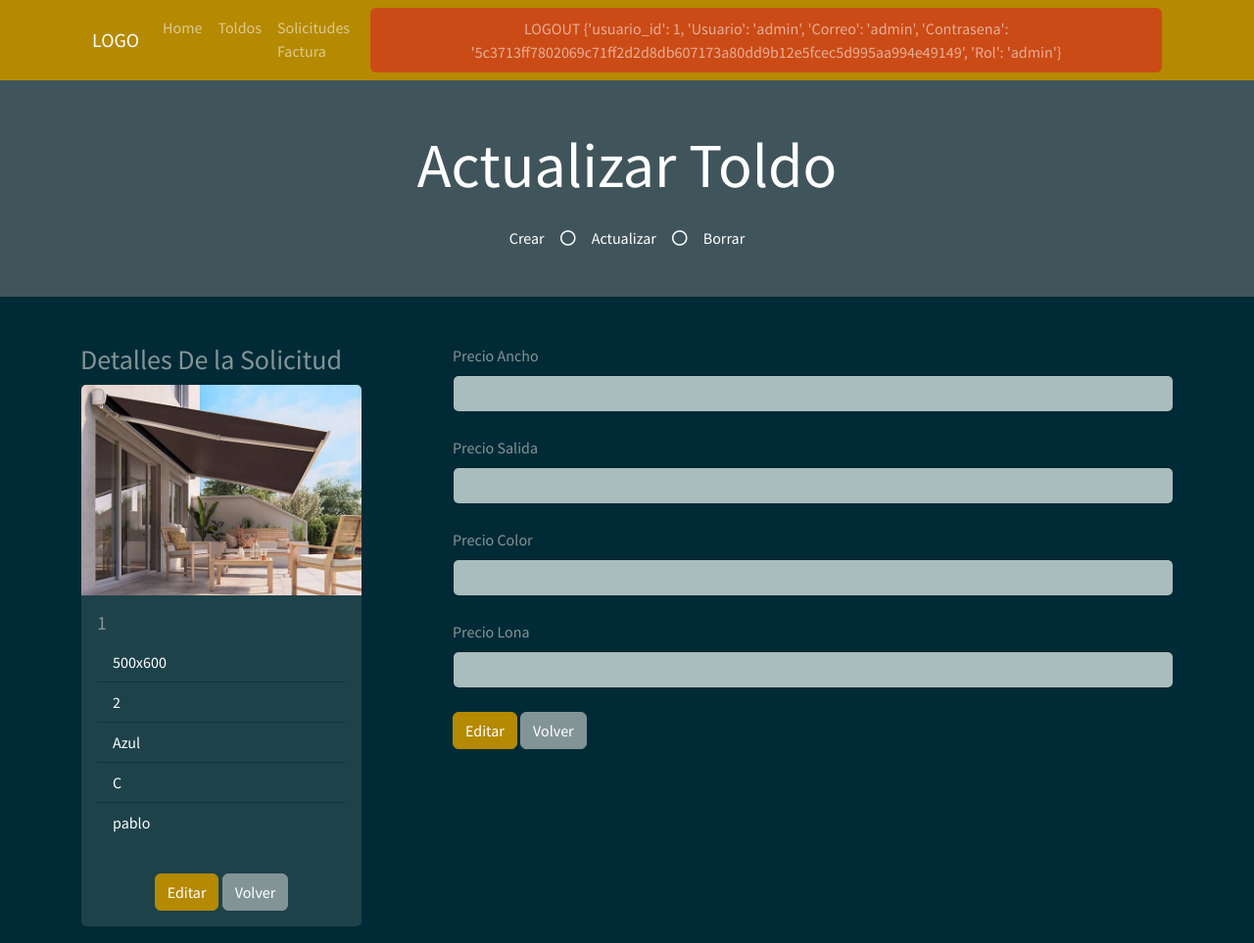
After one commit to pmolina4/MolinaWebDesign, a Flask app: page /create_factura/1 in a window 1280 px wide, after a click on "Editar". The commit adds this page. Shown: the whole page at 98% size. Run offline with Flask 3, Linux system fonts and the light colour scheme; a user stored in the database is signed in; some libraries are stand-ins or nearby versions.

Commit message:
factura1.0
factura

```diff
--- a/MolinaWebDesign/myapp/models.py
+++ b/MolinaWebDesign/myapp/models.py
@@ -3,6 +3,9 @@ from typing import Callable  # para agregar anotaciones a las clases
 from flask_sqlalchemy import SQLAlchemy
 
 from sqlalchemy import Sequence
+import pdfkit
+import jinja2
+from datetime import datetime
 
 
 def init_db(app) -> dict[str, Callable]:
@@ -129,6 +132,10 @@ def init_db(app) -> dict[str, Callable]:
         solicitudes = PresupuestoToldo.query.all()
         return [solicitud for solicitud in solicitudes]
 
+    def read_solicitud(PresupuestoToldo_id: int) -> PresupuestoToldo:
+        return PresupuestoToldo.query.get(PresupuestoToldo_id)
+
+
 
 
 
@@ -148,6 +155,7 @@ def init_db(app) -> dict[str, Callable]:
         "find_login" : find_login,
         "find_admin" : find_admin,
         "create_presupuestoT" : create_presupuestoT,
-        "list_solicitudes" : list_solicitudes
+        "list_solicitudes" : list_solicitudes,
+        "read_solicitud" : read_solicitud
 
     }
--- /dev/null
+++ b/MolinaWebDesign/myapp/templates/create_factura.html
@@ -0,0 +1,104 @@
+<!DOCTYPE html>
+<html>
+
+<head>
+    <meta charset="utf-8">
+    <meta http-equiv="X-UA-Compatible" content="IE=edge">
+    <title>MolinaWebDesign</title>
+    <meta name="description" content="">
+    <meta name="viewport" content="width=device-width, initial-scale=1">
+    <link href="https://cdn.jsdelivr.net/npm/bootstrap@5.1.3/dist/css/bootstrap.min.css" rel="stylesheet"
+        integrity="sha384-1BmE4kWBq78iYhFldvKuhfTAU6auU8tT94WrHftjDbrCEXSU1oBoqyl2QvZ6jIW3" crossorigin="anonymous">
+    <link rel="stylesheet" href="../static/style/bootstrap.min(8).css">
+</head>
+
+<body>
+    <!-----------------------------------NAVBAR------------------------------------------>
+    {% include 'includes/navbar.html' %}
+
+    <!-- Header Start -->
+    <div class="jumbotron jumbotron-fluid bg-jumbotron" style=" background-color: rgba(128, 128, 128, 0.5);">
+        <div class="container text-center py-5">
+            <h3 class="text-white display-3 mb-4">Actualizar Toldo</h3>
+            <div class="d-inline-flex align-items-center text-white">
+                <p class="m-0">Crear</p>
+                <i class="far fa-circle px-3"></i>
+                <p class="m-0">Actualizar</p>
+                <i class="far fa-circle px-3"></i>
+                <p class="m-0">Borrar</p>
+            </div>
+        </div>
+    </div>
+
+    <div class="container">
+        <div class="row mt-5 ">
+            <div class="col-4">
+                <p class="list-group">
+                <h3>Detalles De la Solicitud</h3>
+                <div class="card" style="width: 18rem;">
+                    <img src="../static/style/img/toldo.jpg" class="card-img-top" alt="...">
+                    <div class="card-body">
+                        <h5 class="card-title">
+                            {{factura.PresupuestoToldo_id}}
+                        </h5>
+                        <ul class="list-group list-group-flush">
+                            <li class="list-group-item">
+                                {{factura.Ancho}}
+                            </li>
+                            <li class="list-group-item">
+                                {{factura.Salida}}
+                            </li>
+                            <li class="list-group-item">
+                                {{factura.Color}}
+                            </li>
+                            <li class="list-group-item">
+                                {{factura.TipoLona}}
+                            </li>
+                            <li class="list-group-item">
+                                {{factura.Usu}}
+                            </li>
+                        </ul>
+                    </div>
+                    <div class="card-body mx-auto">
+                        <form method="POST">
+                            <button type="button" class="btn btn-primary" data-bs-target="#form"
+                                data-bs-toggle="collapse">Editar</button>
+                            <a class="btn btn-secondary" href="">Volver</a>
+                        </form>
+                    </div>
+                </div>
+                </p>
+            </div>
+
+            <div class="collapse col-8" id="form">
+                <form action="/create_factura/{{factura.PresupuestoToldo_id}}" id="updateForm" method="POST" enctype="multipart/form-data">
+                    <label class="form-label">Precio Ancho</label>
+                    <input type="text" class="form-control" name="Pancho">
+                    <br>
+                    <label class="form-label">Precio Salida</label>
+                    <input type="text" class="form-control" name="Psalida">
+                    <br>
+                    <label class="form-label">Precio Color</label>
+                    <input type="text" class="form-control" name="Pcolor" >
+                    <br>
+                    <label class="form-label">Precio Lona</label>
+                    <input type="text" class="form-control" name="Plona" >
+                    <br>
+                    <input type="hidden" name="id" value="">
+                    <button class="btn btn-primary" type="submit">Editar</button>
+                    <a class="btn btn-secondary" href="">Volver</a>
+                </form>
+            </div>
+        </div>
+    </div>
+
+
+    <script src="https://cdn.jsdelivr.net/npm/@popperjs/core@2.10.2/dist/umd/popper.min.js"
+        integrity="sha384-7+zCNj/IqJ95wo16oMtfsKbZ9ccEh31eOz1HGyDuCQ6wgnyJNSYdrPa03rtR1zdB"
+        crossorigin="anonymous"></script>
+    <script src="https://cdn.jsdelivr.net/npm/bootstrap@5.1.3/dist/js/bootstrap.min.js"
+        integrity="sha384-QJHtvGhmr9XOIpI6YVutG+2QOK9T+ZnN4kzFN1RtK3zEFEIsxhlmWl5/YESvpZ13"
+        crossorigin="anonymous"></script>
+</body>
+
+</html>
--- a/MolinaWebDesign/myapp/templates/includes/navbar.html
+++ b/MolinaWebDesign/myapp/templates/includes/navbar.html
@@ -19,20 +19,10 @@
                         <li class="nav-item">
                             <a class="nav-link" href="/toldo">Toldos</a>
                         </li>
-                        <li class="nav-item dropdown">
-                            <a class="nav-link dropdown-toggle" href="#" role="button" data-bs-toggle="dropdown"
-                                aria-expanded="false">
-                                Dropdown
-                            </a>
-                            <ul class="dropdown-menu">
-                                <li><a class="dropdown-item" href="#">Action</a></li>
-                                <li><a class="dropdown-item" href="#">Another action</a></li>
-                                <li>
-                                    <hr class="dropdown-divider">
-                                </li>
-                                <li><a class="dropdown-item" href="#">Something else here</a></li>
-                            </ul>
+                        <li class="nav-item">
+                            <a class="nav-link" href="/solicitudes_admin">Solicitudes Factura</a>
                         </li>
+
                         <li class="nav-item">
                             <a href="/logout" class="nav-link  bg-warning btn" tabindex="-1"
                                 aria-disabled="true">LOGOUT {{usu}}</a>
--- a/MolinaWebDesign/myapp/views.py
+++ b/MolinaWebDesign/myapp/views.py
@@ -1,6 +1,11 @@
+from datetime import datetime
 import hashlib
+import os
 from typing import Callable
+import jinja2
+import pdfkit
 
+from werkzeug.utils import secure_filename
 from flask import redirect, render_template, request, session, url_for, flash
 
 # init_views inicializa la clase de las vistas
@@ -26,7 +31,7 @@ def init_views(app, db_access: dict[str, Callable]):
     # en el caso de los demás tienen sentencias IF para que el código se ejecute solo si haya una petición
 
     # ------------------VIEW DE LOGIN-------------------------
-    #--- Aquí controlo si el usuario que netra es admin o no para así mostrar una serie de cosas u otras
+    # --- Aquí controlo si el usuario que netra es admin o no para así mostrar una serie de cosas u otras
     @app.route("/", methods=["GET", "POST"])
     def login():
         if request.method == "GET":
@@ -164,7 +169,7 @@ def init_views(app, db_access: dict[str, Callable]):
         usuario = session['usuario']
         usu = usuario
 
-        return render_template("user/toldos_user.html",toldos=toldos, usu=usu)
+        return render_template("user/toldos_user.html", toldos=toldos, usu=usu)
 
     # ------------------VIEW DE DETAILS TOLDO-------------------------
 
@@ -190,7 +195,6 @@ def init_views(app, db_access: dict[str, Callable]):
             )
             return redirect("/toldo_user")
 
-
     # ------------------VIEW DE Solicitudes USER-------------------------
 
     @app.route("/solicitudes", methods=["GET", "POST"])
@@ -200,4 +204,54 @@ def init_views(app, db_access: dict[str, Callable]):
         usuario = session['usuario']
         usu = usuario
 
-        return render_template("user/solicitudes.html",solicitudes=solicitudes, usu=usu)
+        return render_template("user/solicitudes.html", solicitudes=solicitudes, usu=usu)
+
+    # ------------------VIEW DE Solicitudes ADMIN-------------------------
+
+    @app.route("/solicitudes_admin", methods=["GET", "POST"])
+    def solicitudes_admin():
+        list_solicitud = db_access["list_solicitudes"]
+        solicitudes = list_solicitud()
+        usuario = session['usuario']
+        usu = usuario
+
+        return render_template("solicitudes_admin.html", solicitudes=solicitudes, usu=usu)
+
+    @app.route("/create_factura/<int:PresupuestoToldo_id>", methods=["GET", "POST"])
+    def create_factura(PresupuestoToldo_id: int):
+        if request.method == "GET":
+            read_solicitud = db_access["read_solicitud"]
+            factura = read_solicitud(PresupuestoToldo_id)
+            usuario = session['usuario']
+            usu = usuario
+            return render_template("create_factura.html", factura=factura, usu=usu)
+        if request.method == "POST":
+            read_solicitud = db_access["read_solicitud"]
+            factura = read_solicitud(PresupuestoToldo_id)
+            my_name = factura.PresupuestoToldo_id
+            item1 = factura.Ancho
+            item2 = factura.Salida
+            item3 = factura.Color
+            item4 = factura.TipoLona
+            item5 = factura.Usu
+            today_date = datetime.today().strftime("%d/%m/%Y, %H:%M:%S")
+
+            context = {'my_name' : my_name, "item1" : item1, "item2" : item2, "item3" : item3, "item4" : item4, "item5" : item5, "today_date" : today_date}
+
+            template_loader = jinja2.FileSystemLoader('MolinaWebDesign/myapp/templates/pdf')
+            template_env = jinja2.Environment(loader=template_loader)
+
+            html_template = 'plantilla.html'
+
+            template = template_env.get_template(html_template)
+
+            output_text = template.render(context)
+
+            config = pdfkit.configuration(wkhtmltopdf='C:/Program Files/wkhtmltopdf/bin/wkhtmltopdf.exe')
+
+            output_pdf = 'pdf_generado.pdf'
+
+            pdfkit.from_string(output_text, output_pdf, configuration=config)
+
+
+            return redirect("/solicitudes_admin")
```
Also changed, not shown: MolinaWebDesign/myapp/templates/pdf/factura.py (added, +28 -0 lines), MolinaWebDesign/myapp/templates/pdf/plantilla.html (added, +12 -0 lines), MolinaWebDesign/myapp/templates/solicitudes_admin.html (added, +76 -0 lines), MolinaWebDesign/instance/persianas_molina.sqlite3, 1 other file.
